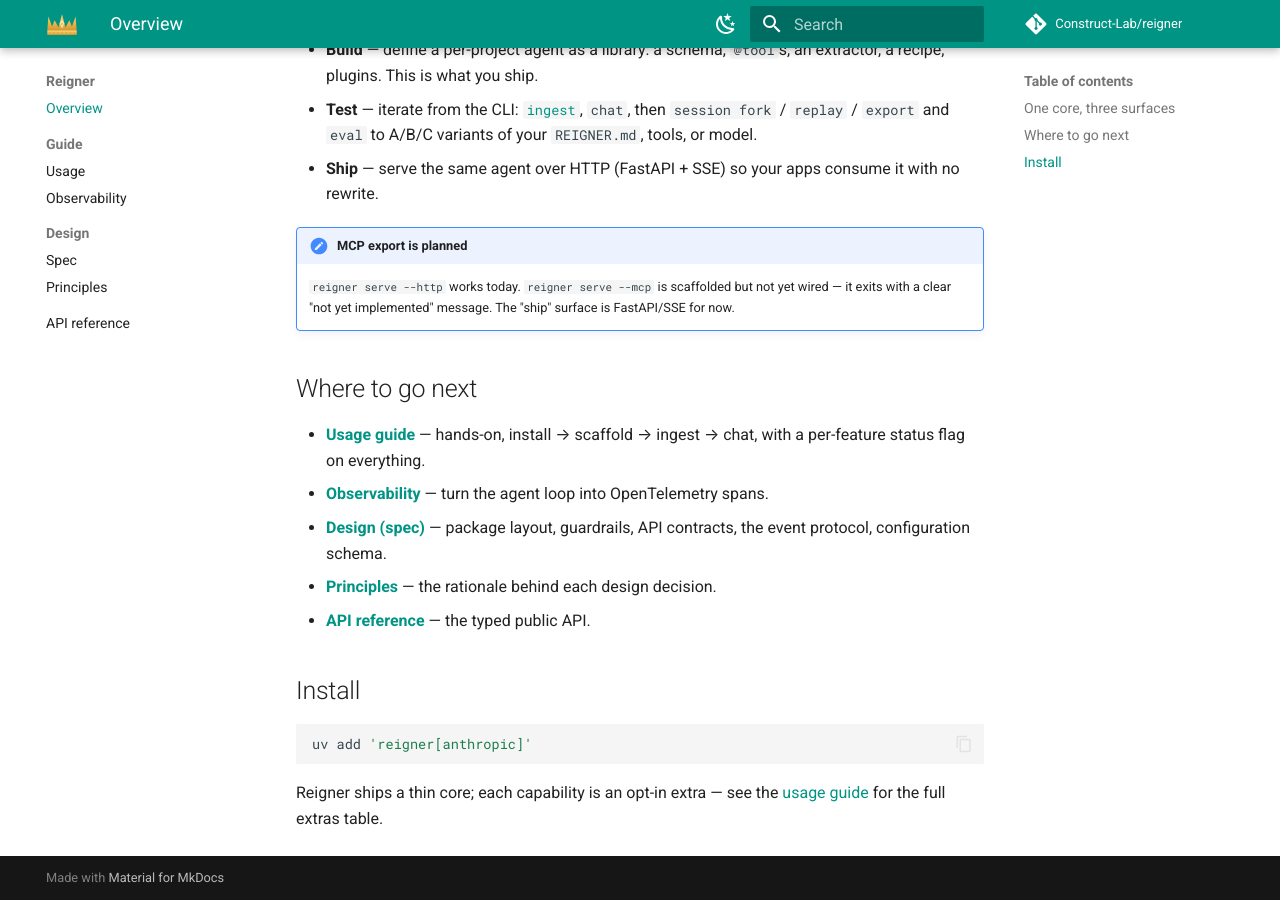
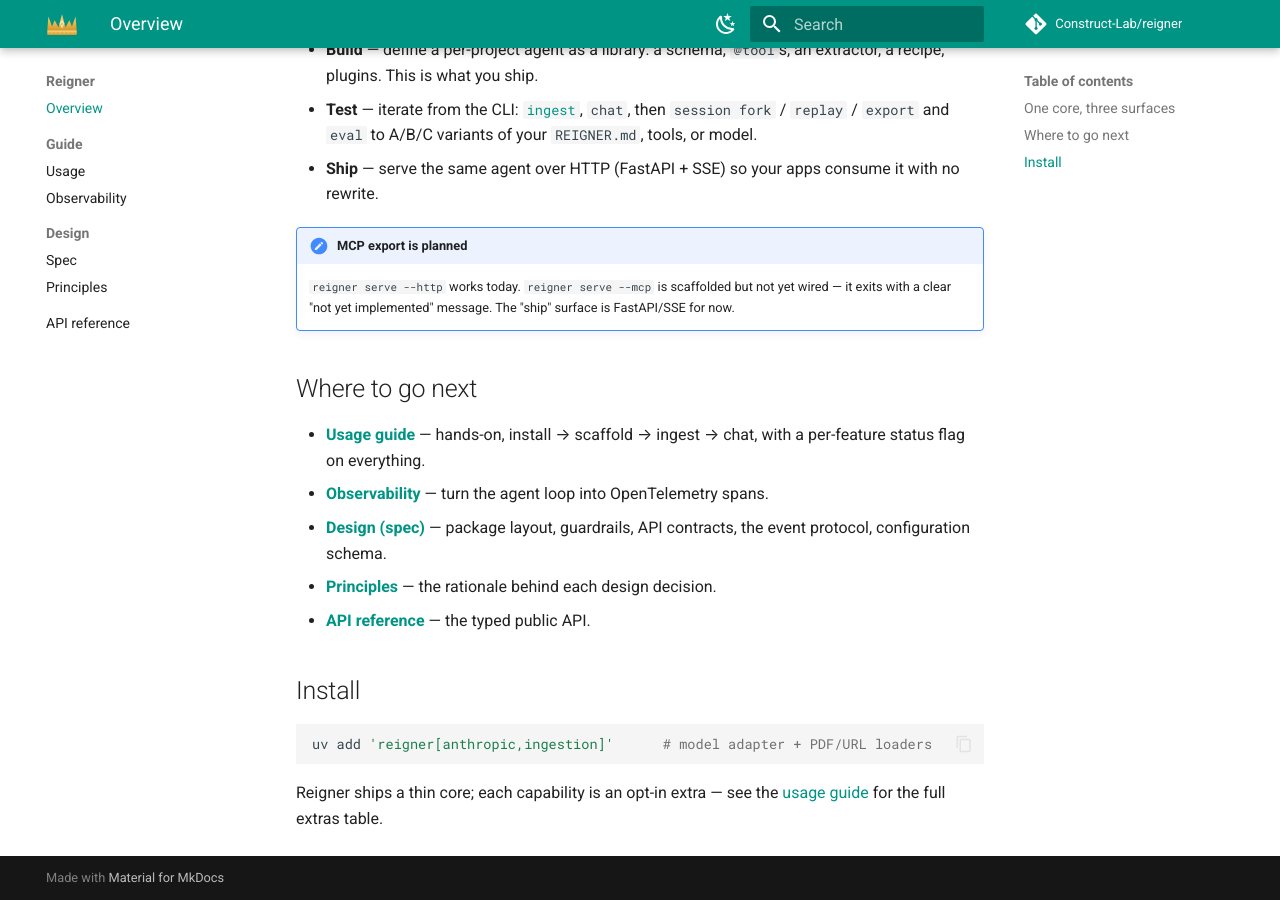
Before and after one commit to Construct-Lab/reigner, an MkDocs documentation site: the page built from docs/index.md, in a window 1280 px wide and 900 px high, scrolled down 937 px. Built offline with MkDocs 1.6.1 and Material for MkDocs 9.7.7, drawn with Linux system fonts in a browser that asks for light colours; comment, search, counter and statistics services are not loaded.

Commit message:
docs: quickstart installs the ingestion extra alongside the model adapter

````diff
--- a/docs/index.md
+++ b/docs/index.md
@@ -41,7 +41,7 @@
 ## Install
 
 ```bash
-uv add 'reigner[anthropic]'
+uv add 'reigner[anthropic,ingestion]'      # model adapter + PDF/URL loaders
 ```
 
 Reigner ships a thin core; each capability is an opt-in extra — see the
````
Also changed, not shown: README.md (+1 -1 lines).
